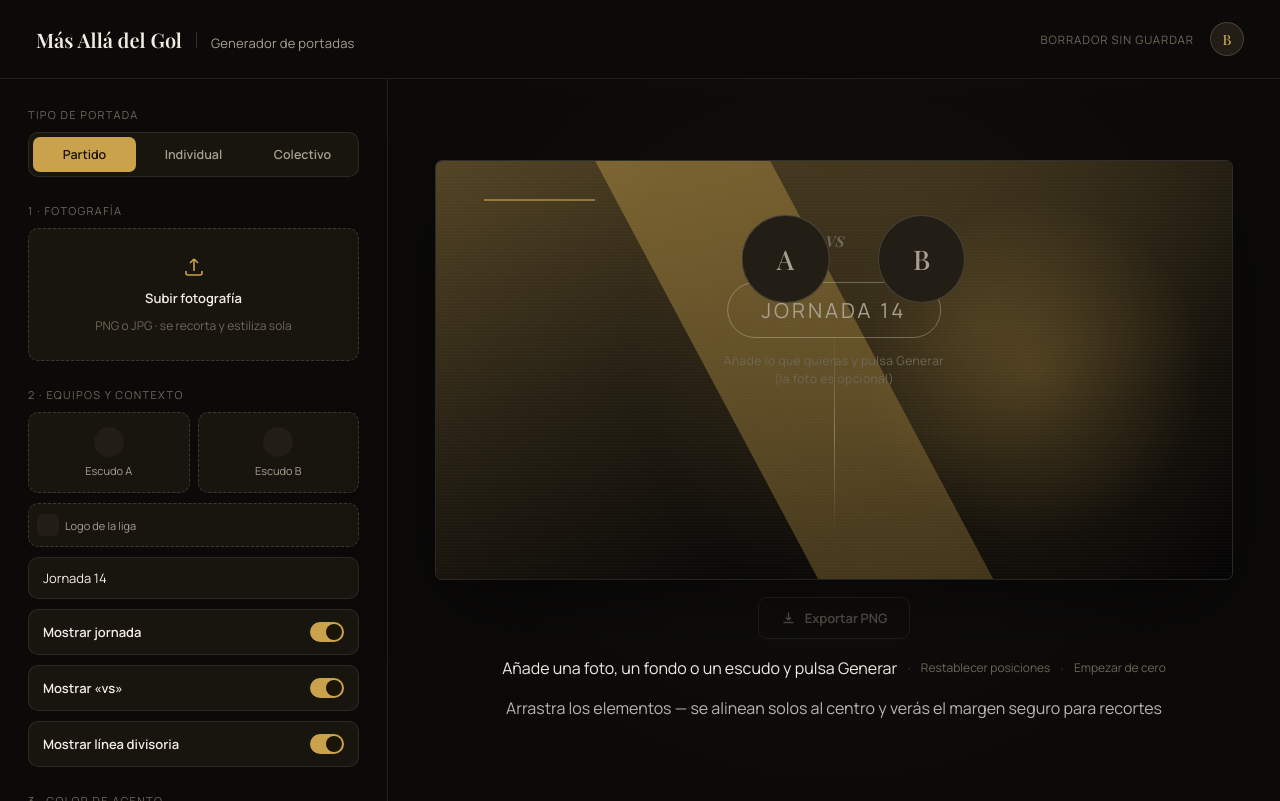
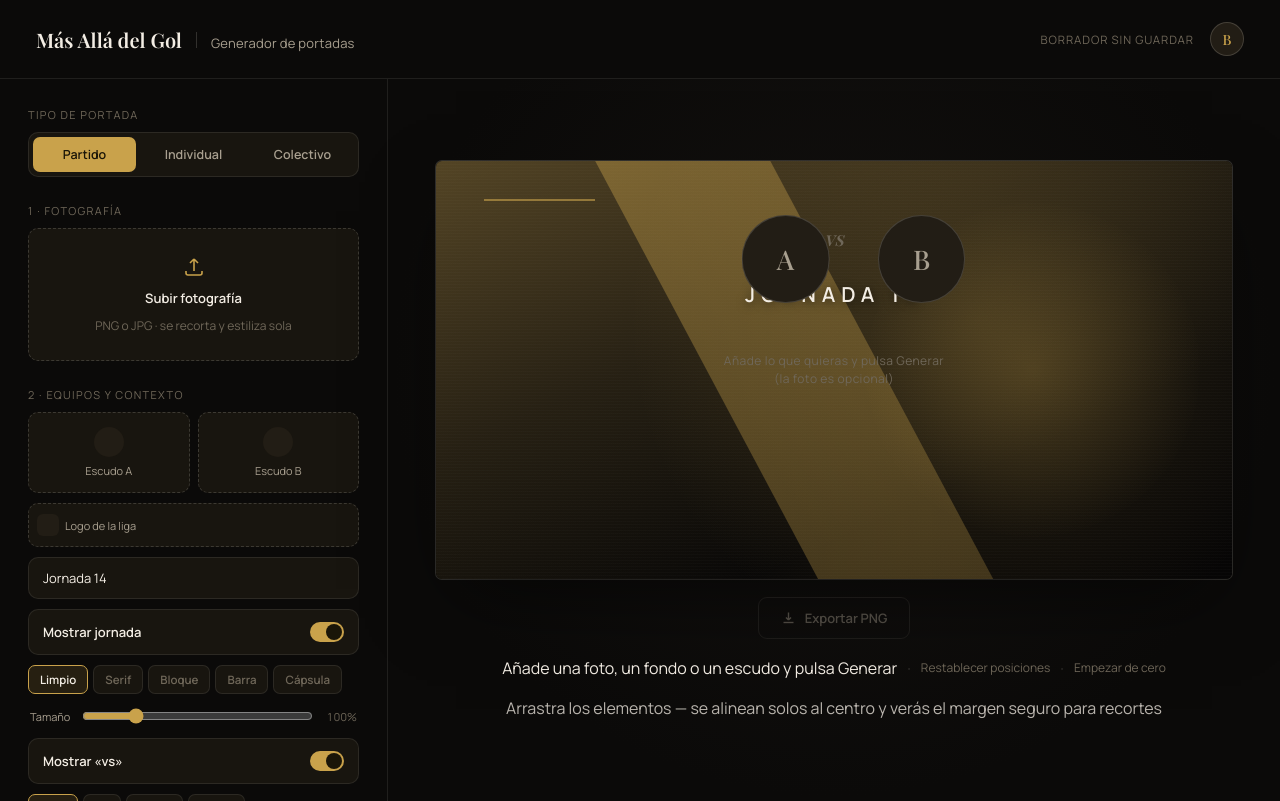
Before and after one commit to bleteanalisis/bleteanalisis-generador-portadas, a Next.js app: page / in a window 1280 px wide. Built offline with nearby package versions, Linux system fonts and the light colour scheme.

Commit message:
Add files via upload

```diff
--- a/app/page.js
+++ b/app/page.js
@@ -9,6 +9,19 @@ const SWEEP_SHAPES = {
   partido: "polygon(20% 0%,42% 0%,70% 100%,48% 100%)",
   individual: "polygon(0% 0%,36% 0%,12% 100%,0% 100%)",
   colectivo: "polygon(0% 100%,100% 48%,100% 100%)",
+};
+const JORNADA_STYLES = {
+  limpio: "Limpio",
+  serif: "Serif",
+  bloque: "Bloque",
+  barra: "Barra",
+  capsula: "Cápsula",
+};
+const VS_STYLES = {
+  serif: "Serif",
+  versalita: "VS",
+  guion: "Guion",
+  punto: "Punto",
 };
 const RATIOS = {
   newsletter: { label: "Newsletter", dims: "1200 × 630", ratio: "1200/630", w: 1200, h: 630 },
@@ -44,7 +57,11 @@ export default function Home() {
   const [autoAccent, setAutoAccent] = useState(null);
   const [showJornada, setShowJornada] = useState(true);
   const [showVs, setShowVs] = useState(true);
-  const [showVsLine, setShowVsLine] = useState(true);
+  const [showVsLine, setShowVsLine] = useState(false);
+  const [jornadaStyle, setJornadaStyle] = useState("limpio");
+  const [jornadaSize, setJornadaSize] = useState(1);
+  const [vsStyle, setVsStyle] = useState("serif");
+  const [vsSize, setVsSize] = useState(1);
   const [photoScale, setPhotoScale] = useState(1);
   const [photoOffsetY, setPhotoOffsetY] = useState(0);
   const [watermarkUrl, setWatermarkUrl] = useState(null);
@@ -268,7 +285,11 @@ export default function Home() {
     setPhotoOffsetY(0);
     setShowJornada(true);
     setShowVs(true);
-    setShowVsLine(true);
+    setShowVsLine(false);
+    setJornadaStyle("limpio");
+    setJornadaSize(1);
+    setVsStyle("serif");
+    setVsSize(1);
   }
 
   function handleFileChosen(file) {
@@ -403,7 +424,11 @@ export default function Home() {
     setJornadaText("Jornada 14");
     setShowJornada(true);
     setShowVs(true);
-    setShowVsLine(true);
+    setShowVsLine(false);
+    setJornadaStyle("limpio");
+    setJornadaSize(1);
+    setVsStyle("serif");
+    setVsSize(1);
     setPhotoScale(1);
     setPhotoOffsetY(0);
     setCrestScale(1);
@@ -713,12 +738,70 @@ export default function Home() {
                   <div className="switch-knob" />
                 </button>
               </div>
+              {showJornada && (
+                <>
+                  <div className="pill-row">
+                    {Object.entries(JORNADA_STYLES).map(([id, name]) => (
+                      <button
+                        key={id}
+                        className={"style-pill" + (jornadaStyle === id ? " active" : "")}
+                        onClick={() => setJornadaStyle(id)}
+                      >
+                        {name}
+                      </button>
+                    ))}
+                  </div>
+                  <div className="blur-row">
+                    <span className="crest-label">Tamaño</span>
+                    <input
+                      type="range"
+                      min="0.6"
+                      max="2.5"
+                      step="0.05"
+                      value={jornadaSize}
+                      onChange={(e) => setJornadaSize(Number(e.target.value))}
+                      className="blur-slider"
+                    />
+                    <span className="blur-value">{Math.round(jornadaSize * 100)}%</span>
+                  </div>
+                </>
+              )}
+
               <div className="toggle-row">
                 <div className="toggle-row-title">Mostrar «vs»</div>
                 <button className={"switch" + (showVs ? " on" : "")} onClick={() => setShowVs((v) => !v)}>
                   <div className="switch-knob" />
                 </button>
               </div>
+              {showVs && (
+                <>
+                  <div className="pill-row">
+                    {Object.entries(VS_STYLES).map(([id, name]) => (
+                      <button
+                        key={id}
+                        className={"style-pill" + (vsStyle === id ? " active" : "")}
+                        onClick={() => setVsStyle(id)}
+                      >
+                        {name}
+                      </button>
+                    ))}
+                  </div>
+                  <div className="blur-row">
+                    <span className="crest-label">Tamaño</span>
+                    <input
+                      type="range"
+                      min="0.6"
+                      max="3"
+                      step="0.05"
+                      value={vsSize}
+                      onChange={(e) => setVsSize(Number(e.target.value))}
+                      className="blur-slider"
+                    />
+                    <span className="blur-value">{Math.round(vsSize * 100)}%</span>
+                  </div>
+                </>
+              )}
+
               <div className="toggle-row">
                 <div className="toggle-row-title">Mostrar línea divisoria</div>
                 <button className={"switch" + (showVsLine ? " on" : "")} onClick={() => setShowVsLine((v) => !v)}>
@@ -1050,13 +1133,26 @@ export default function Home() {
                   </div>
                 )}
                 {showJornada && (
-                  <div className="jornada-pill" style={styleFor("jornadaPill")} onPointerDown={startDrag("jornadaPill")}>
+                  <div
+                    className={"jornada j-" + jornadaStyle}
+                    style={{
+                      ...styleFor("jornadaPill"),
+                      fontSize: jornadaSize * 2.6 + "cqw",
+                      ...(jornadaStyle === "bloque" ? { background: accent } : null),
+                      ...(jornadaStyle === "barra" ? { borderColor: accent } : null),
+                    }}
+                    onPointerDown={startDrag("jornadaPill")}
+                  >
                     {jornadaText || "Jornada 14"}
                   </div>
                 )}
                 {showVs && (
-                  <div className="vs-mark" style={styleFor("vsMark")} onPointerDown={startDrag("vsMark")}>
-                    vs
+                  <div
+                    className={"vs-mark v-" + vsStyle}
+                    style={{ ...styleFor("vsMark"), fontSize: vsSize * 2.6 + "cqw" }}
+                    onPointerDown={startDrag("vsMark")}
+                  >
+                    {vsStyle === "guion" ? "—" : vsStyle === "punto" ? "·" : vsStyle === "versalita" ? "VS" : "vs"}
                   </div>
                 )}
                 {showVsLine && <div className="vs-line" />}
@@ -1278,6 +1374,10 @@ button{font-family:var(--font-sans);cursor:pointer;-webkit-appearance:none;appea
 .color-wash{position:absolute;inset:0;pointer-events:none;}
 .custom-bg{position:absolute;inset:-4%;pointer-events:none;overflow:hidden;}
 .custom-bg img{width:100%;height:100%;object-fit:cover;}
+.pill-row{display:flex;flex-wrap:wrap;gap:5px;}
+.style-pill{padding:6px 11px;border-radius:7px;font-size:11.5px;font-weight:600;background:var(--surface);border:1px solid var(--border);color:var(--text-faint);}
+.style-pill:hover{color:var(--text-dim);border-color:var(--border-strong);}
+.style-pill.active{background:var(--gold-soft);border-color:var(--gold);color:var(--text);}
 .blur-row{display:flex;align-items:center;gap:10px;padding:2px 2px;}
 .blur-slider{flex:1;accent-color:var(--gold);}
 .blur-value{font-size:11px;color:var(--text-faint);font-variant-numeric:tabular-nums;min-width:32px;text-align:right;}
@@ -1286,8 +1386,17 @@ button{font-family:var(--font-sans);cursor:pointer;-webkit-appearance:none;appea
 .diagonal-sweep{position:absolute;inset:0;pointer-events:none;}
 .accent-circle{position:absolute;right:4%;top:10%;width:42%;aspect-ratio:1;border-radius:50%;}
 .accent-line{position:absolute;left:6%;top:9%;width:14%;height:2px;background:var(--gold);opacity:.6;}
-.jornada-pill{position:absolute;left:50%;top:29%;transform:translateX(-50%);padding:1.6% 4.2%;border:1px solid rgba(243,237,224,.3);border-radius:999px;font-size:2.6cqw;letter-spacing:.14em;color:var(--text-dim);text-transform:uppercase;white-space:nowrap;}
-.vs-mark{position:absolute;left:50%;top:18.5%;transform:translate(-50%,-50%);font-family:var(--font-display);font-style:italic;font-size:2.6cqw;color:var(--text-faint);}
+.jornada{position:absolute;left:50%;top:29%;transform:translateX(-50%);white-space:nowrap;line-height:1.2;}
+.j-limpio{font-family:var(--font-sans);font-weight:600;letter-spacing:.28em;text-transform:uppercase;color:var(--text);text-shadow:0 2px 10px rgba(0,0,0,.6);}
+.j-serif{font-family:var(--font-display);font-weight:500;font-style:italic;letter-spacing:.02em;color:var(--text);text-shadow:0 2px 10px rgba(0,0,0,.6);}
+.j-bloque{font-family:var(--font-sans);font-weight:800;letter-spacing:.16em;text-transform:uppercase;color:#0b0a09;padding:.5em 1em;}
+.j-barra{font-family:var(--font-sans);font-weight:700;letter-spacing:.2em;text-transform:uppercase;color:var(--text);padding:.45em 0;border-top:2px solid var(--gold);border-bottom:2px solid var(--gold);}
+.j-capsula{font-family:var(--font-sans);font-weight:600;letter-spacing:.14em;text-transform:uppercase;color:var(--text-dim);padding:.55em 1.4em;border:1px solid rgba(243,237,224,.3);border-radius:999px;}
+.vs-mark{position:absolute;left:50%;top:18.5%;transform:translate(-50%,-50%);color:var(--text-faint);line-height:1;}
+.v-serif{font-family:var(--font-display);font-style:italic;}
+.v-versalita{font-family:var(--font-sans);font-weight:700;letter-spacing:.18em;}
+.v-guion{font-family:var(--font-sans);font-weight:300;}
+.v-punto{font-family:var(--font-sans);font-weight:700;}
 .vs-line{position:absolute;left:50%;top:40%;bottom:10%;width:1px;background:linear-gradient(180deg,transparent 0%,rgba(243,237,224,.3) 50%,transparent 100%);}
 .crest-mark{width:11%;aspect-ratio:1;border-radius:50%;background:var(--surface-2);border:1px solid var(--border-strong);display:flex;align-items:center;justify-content:center;font-family:var(--font-display);font-size:3.4cqw;color:var(--text-dim);position:absolute;top:13%;}
 .crest-logo{position:absolute;top:13%;filter:drop-shadow(0 3px 10px rgba(0,0,0,.55));}
@@ -1309,9 +1418,9 @@ button{font-family:var(--font-sans);cursor:pointer;-webkit-appearance:none;appea
 .photo-frame-individual{right:6%;bottom:0;width:46%;height:92%;-webkit-mask-image:linear-gradient(to bottom,transparent 0%,black 16%);mask-image:linear-gradient(to bottom,transparent 0%,black 16%);}
 .photo-frame-colectivo{left:50%;bottom:0;width:60%;height:80%;transform:translateX(-50%);-webkit-mask-image:linear-gradient(to bottom,transparent 0%,black 16%);mask-image:linear-gradient(to bottom,transparent 0%,black 16%);}
 .photo-frame-partido{left:50%;bottom:0;width:46%;height:74%;transform:translateX(-50%);-webkit-mask-image:linear-gradient(to bottom,transparent 0%,black 20%);mask-image:linear-gradient(to bottom,transparent 0%,black 20%);}
-.jornada-pill,.crest-mark,.crest-logo,.team-tag,.league-mark,.watermark-logo,.vs-mark{cursor:grab;touch-action:none;z-index:3;}
-.jornada-pill:hover,.crest-mark:hover,.crest-logo:hover,.team-tag:hover,.league-mark:hover,.watermark-logo:hover,.vs-mark:hover{outline:1px dashed rgba(243,237,224,.4);outline-offset:4px;}
-.jornada-pill:active,.crest-mark:active,.crest-logo:active,.team-tag:active,.league-mark:active,.watermark-logo:active,.vs-mark:active{cursor:grabbing;outline:1px dashed var(--gold);z-index:10;}
+.jornada,.crest-mark,.crest-logo,.team-tag,.league-mark,.watermark-logo,.vs-mark{cursor:grab;touch-action:none;z-index:3;}
+.jornada:hover,.crest-mark:hover,.crest-logo:hover,.team-tag:hover,.league-mark:hover,.watermark-logo:hover,.vs-mark:hover{outline:1px dashed rgba(243,237,224,.4);outline-offset:4px;}
+.jornada:active,.crest-mark:active,.crest-logo:active,.team-tag:active,.league-mark:active,.watermark-logo:active,.vs-mark:active{cursor:grabbing;outline:1px dashed var(--gold);z-index:10;}
 .safe-margin{position:absolute;inset:6%;border:1px dashed rgba(243,237,224,.3);pointer-events:none;opacity:0;transition:opacity .15s ease;border-radius:2px;}
 .safe-margin.show{opacity:1;}
 .snap-guide{position:absolute;background:var(--gold);opacity:0;pointer-events:none;transition:opacity .08s ease;box-shadow:0 0 6px rgba(201,162,75,.6);}
```
